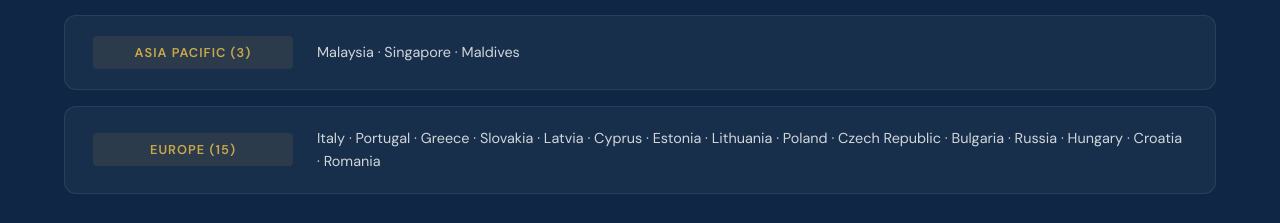
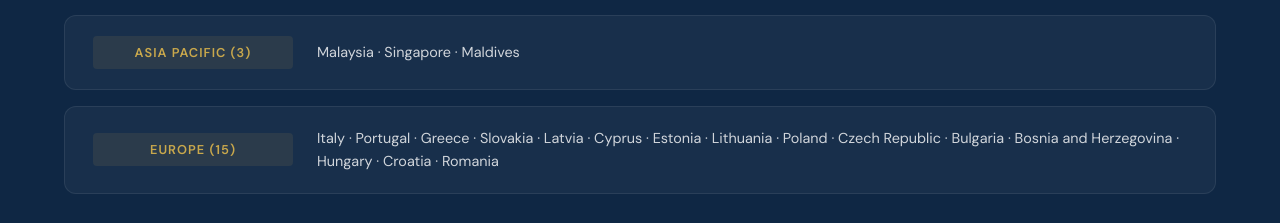
Before and after one commit to bhuiyanworkforce/bhuiyanworkforce-website, a React (Vite) app: page /capabilities in a window 1280 px wide. Shown: the part 3180-3403 px from the top of the page. Built offline with nearby package versions, Linux system fonts and the light colour scheme.

Commit message:
Add files via upload

```diff
--- a/src/pages/CapabilitiesPage.jsx
+++ b/src/pages/CapabilitiesPage.jsx
@@ -23,7 +23,7 @@ const WHY_US = [
 const DESTINATIONS = [
   { region: 'Middle East (7)', countries: 'Saudi Arabia · United Arab Emirates · Qatar · Kuwait · Oman · Bahrain · Jordan' },
   { region: 'Asia Pacific (3)', countries: 'Malaysia · Singapore · Maldives' },
-  { region: 'Europe (15)', countries: 'Italy · Portugal · Greece · Slovakia · Latvia · Cyprus · Estonia · Lithuania · Poland · Czech Republic · Bulgaria · Russia · Hungary · Croatia · Romania' },
+  { region: 'Europe (15)', countries: 'Italy · Portugal · Greece · Slovakia · Latvia · Cyprus · Estonia · Lithuania · Poland · Czech Republic · Bulgaria · Bosnia and Herzegovina · Hungary · Croatia · Romania' },
 ];
 
 export default function CapabilitiesPage() {
```
